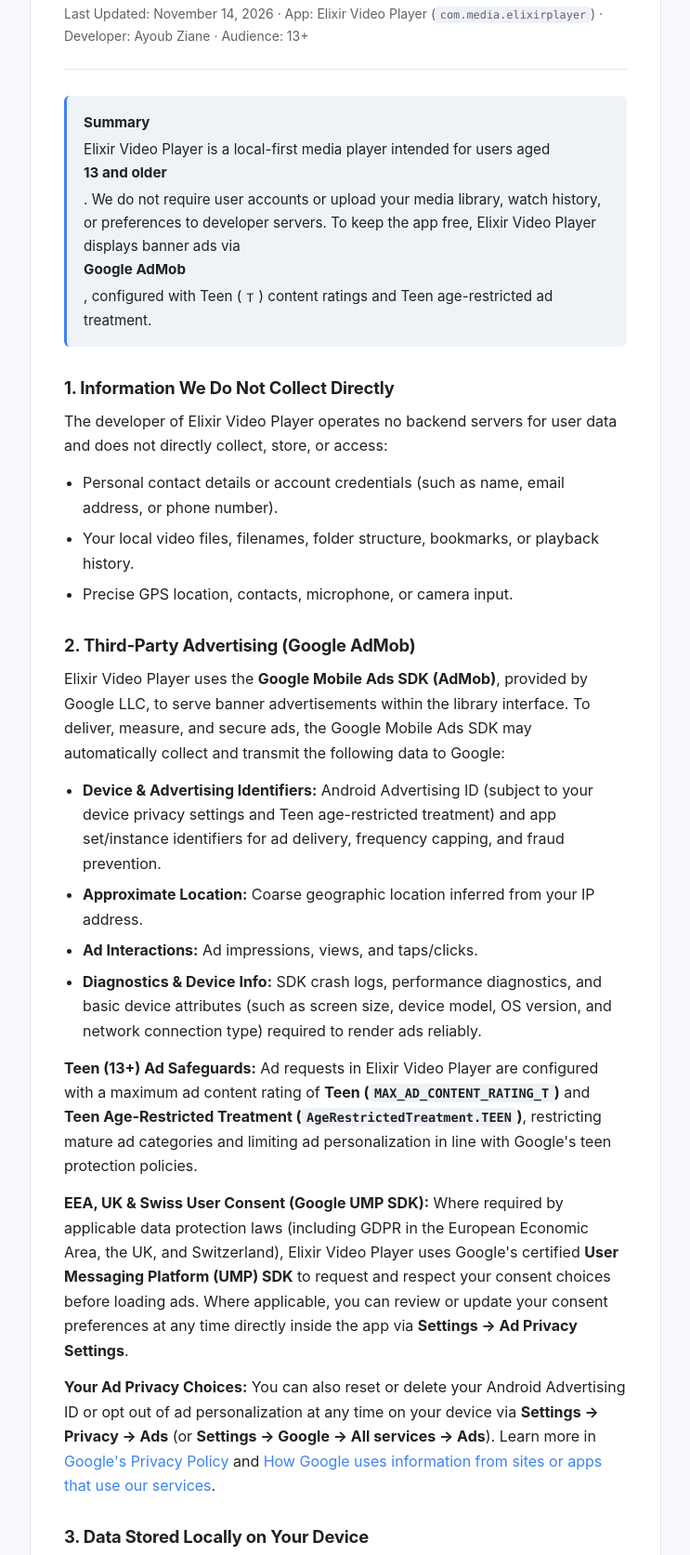
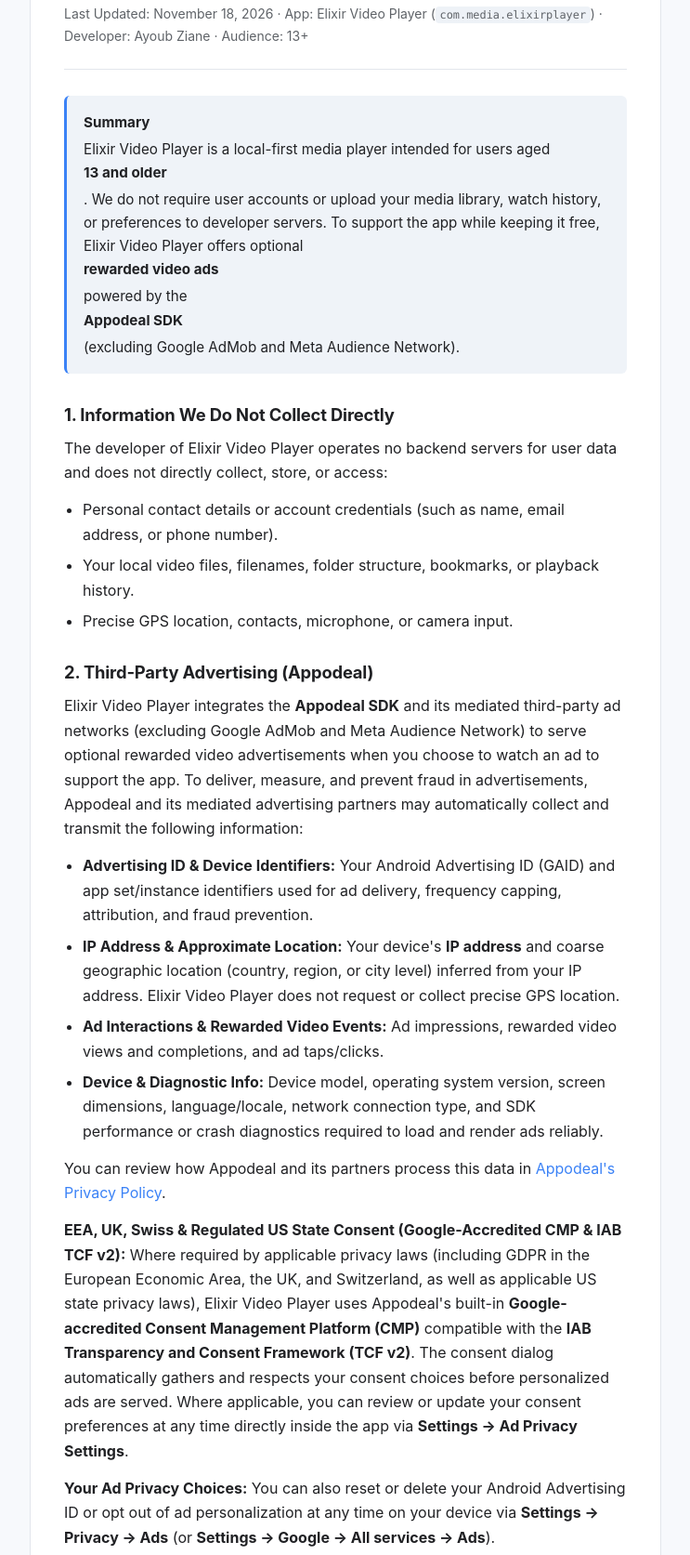
Before and after one commit to y-ziane/elixir-privacy, a plain HTML site: page index.html in a window 1280 px wide. Shown: the part 161-1834 px from the top of the page at 93% size, without its empty margins (268-1011 px from the left). Drawn offline with Linux system fonts and the light colour scheme.

Commit message:
docs: update privacy policy for Appodeal rewarded ads and TCF v2 CMP

```diff
--- a/index.html
+++ b/index.html
@@ -200,16 +200,16 @@
     <header>
       <div class="brand"><span>Elixir</span>Player</div>
       <h1>Privacy Policy</h1>
-      <p class="meta">Last Updated: November 14, 2026 &middot; App: Elixir Video Player
+      <p class="meta">Last Updated: November 18, 2026 &middot; App: Elixir Video Player
         (<code>com.media.elixirplayer</code>) &middot; Developer: Ayoub Ziane &middot; Audience: 13+</p>
     </header>
 
     <div class="summary">
       <strong>Summary</strong>
       Elixir Video Player is a local-first media player intended for users aged <strong>13 and older</strong>. We do not
-      require user accounts or upload your media library, watch history, or preferences to developer servers. To keep
-      the app free, Elixir Video Player displays banner ads via <strong>Google AdMob</strong>, configured with Teen
-      (<code>T</code>) content ratings and Teen age-restricted ad treatment.
+      require user accounts or upload your media library, watch history, or preferences to developer servers. To support
+      the app while keeping it free, Elixir Video Player offers optional <strong>rewarded video ads</strong> powered by
+      the <strong>Appodeal SDK</strong> (excluding Google AdMob and Meta Audience Network).
     </div>
 
     <section aria-labelledby="first-party">
@@ -224,35 +224,35 @@
     </section>
 
     <section aria-labelledby="advertising">
-      <h2 id="advertising">2. Third-Party Advertising (Google AdMob)</h2>
-      <p>Elixir Video Player uses the <strong>Google Mobile Ads SDK (AdMob)</strong>, provided by Google LLC, to serve
-        banner advertisements within the library interface. To deliver, measure, and secure ads, the Google Mobile Ads
-        SDK may automatically collect and transmit the following data to Google:</p>
+      <h2 id="advertising">2. Third-Party Advertising (Appodeal)</h2>
+      <p>Elixir Video Player integrates the <strong>Appodeal SDK</strong> and its mediated third-party ad networks
+        (excluding Google AdMob and Meta Audience Network) to serve optional rewarded video advertisements when you choose
+        to watch an ad to support the app. To deliver, measure, and prevent fraud in advertisements, Appodeal and its
+        mediated advertising partners may automatically collect and transmit the following information:</p>
       <ul>
-        <li><strong>Device &amp; Advertising Identifiers:</strong> Android Advertising ID (subject to your device
-          privacy settings and Teen age-restricted treatment) and app set/instance identifiers for ad delivery,
-          frequency capping, and fraud prevention.</li>
-        <li><strong>Approximate Location:</strong> Coarse geographic location inferred from your IP address.</li>
-        <li><strong>Ad Interactions:</strong> Ad impressions, views, and taps/clicks.</li>
-        <li><strong>Diagnostics &amp; Device Info:</strong> SDK crash logs, performance diagnostics, and basic device
-          attributes (such as screen size, device model, OS version, and network connection type) required to render ads
-          reliably.</li>
+        <li><strong>Advertising ID &amp; Device Identifiers:</strong> Your Android Advertising ID (GAID) and app
+          set/instance identifiers used for ad delivery, frequency capping, attribution, and fraud prevention.</li>
+        <li><strong>IP Address &amp; Approximate Location:</strong> Your device's <strong>IP address</strong> and coarse
+          geographic location (country, region, or city level) inferred from your IP address. Elixir Video Player does
+          not request or collect precise GPS location.</li>
+        <li><strong>Ad Interactions &amp; Rewarded Video Events:</strong> Ad impressions, rewarded video views and
+          completions, and ad taps/clicks.</li>
+        <li><strong>Device &amp; Diagnostic Info:</strong> Device model, operating system version, screen dimensions,
+          language/locale, network connection type, and SDK performance or crash diagnostics required to load and render
+          ads reliably.</li>
       </ul>
-      <p><strong>Teen (13+) Ad Safeguards:</strong> Ad requests in Elixir Video Player are configured with a maximum ad
-        content rating of <strong>Teen (<code>MAX_AD_CONTENT_RATING_T</code>)</strong> and <strong>Teen Age-Restricted
-          Treatment (<code>AgeRestrictedTreatment.TEEN</code>)</strong>, restricting mature ad categories and limiting
-        ad personalization in line with Google's teen protection policies.</p>
-      <p><strong>EEA, UK &amp; Swiss User Consent (Google UMP SDK):</strong> Where required by applicable data
-        protection laws (including GDPR in the European Economic Area, the UK, and Switzerland), Elixir Video Player
-        uses Google's certified <strong>User Messaging Platform (UMP) SDK</strong> to request and respect your consent
-        choices before loading ads. Where applicable, you can review or update your consent preferences at any time
+      <p>You can review how Appodeal and its partners process this data in <a href="https://appodeal.com/privacy-policy/"
+          rel="noopener noreferrer">Appodeal's Privacy Policy</a>.</p>
+      <p><strong>EEA, UK, Swiss &amp; Regulated US State Consent (Google-Accredited CMP &amp; IAB TCF v2):</strong>
+        Where required by applicable privacy laws (including GDPR in the European Economic Area, the UK, and Switzerland,
+        as well as applicable US state privacy laws), Elixir Video Player uses Appodeal's built-in <strong>Google-accredited
+          Consent Management Platform (CMP)</strong> compatible with the <strong>IAB Transparency and Consent Framework
+          (TCF v2)</strong>. The consent dialog automatically gathers and respects your consent choices before
+        personalized ads are served. Where applicable, you can review or update your consent preferences at any time
         directly inside the app via <strong>Settings &rarr; Ad Privacy Settings</strong>.</p>
       <p><strong>Your Ad Privacy Choices:</strong> You can also reset or delete your Android Advertising ID or opt out
         of ad personalization at any time on your device via <strong>Settings &rarr; Privacy &rarr; Ads</strong> (or
-        <strong>Settings &rarr; Google &rarr; All services &rarr; Ads</strong>). Learn more in <a
-          href="https://policies.google.com/privacy" rel="noopener noreferrer">Google's Privacy Policy</a> and <a
-          href="https://policies.google.com/technologies/partner-sites" rel="noopener noreferrer">How Google uses
-          information from sites or apps that use our services</a>.</p>
+        <strong>Settings &rarr; Google &rarr; All services &rarr; Ads</strong>).</p>
     </section>
 
     <section aria-labelledby="local-data">
@@ -271,13 +271,15 @@
         <li><strong>Thumbnail Cache:</strong> Video preview thumbnails generated locally from your media files and saved
           in the app's private cache directory for fast scrolling.</li>
       </ul>
-      <p>None of your local media metadata, bookmarks, or watch history is shared with Google AdMob or any third party.
+      <p>None of your local media metadata, bookmarks, or watch history is shared with Appodeal, its mediated ad networks,
+        or any third party.
       </p>
     </section>
 
     <section aria-labelledby="permissions">
       <h2 id="permissions">4. Permissions &amp; Device Access</h2>
-      <p>Elixir Video Player requests only the Android permissions required for playback and ad-supported operation:</p>
+      <p>Elixir Video Player requests only the Android permissions required for playback and optional ad-supported
+        operation:</p>
       <ul>
         <li><strong>Media Access (<code>READ_MEDIA_VIDEO</code> on Android 13+ / <code>READ_EXTERNAL_STORAGE</code> on
             Android 12 and earlier):</strong> Used exclusively on-device via Android <code>MediaStore</code> to discover
@@ -288,15 +290,16 @@
           (such as <code>.srt</code>) uses the Android system file picker, granting read access solely to the file you
           choose.</li>
         <li><strong>Network &amp; Connectivity (<code>INTERNET</code>, <code>ACCESS_NETWORK_STATE</code>):</strong> Used
-          for two purposes: (1) checking network availability and loading banner advertisements via Google AdMob, and
-          (2) streaming video when you manually enter a link in the <strong>Play from URL</strong> feature (supporting
-          HTTP/HTTPS, HLS, and DASH). When you stream from a third-party URL you provide, your device connects directly
-          to that host under that provider's own privacy policy.</li>
-        <li><strong>Advertising ID &amp; SDK Network State (<code>com.google.android.gms.permission.AD_ID</code>,
-            <code>READ_BASIC_PHONE_STATE</code>):</strong> Declared automatically by the Google Mobile Ads Next-Gen SDK
-          manifest to read the user-resettable Advertising ID (where permitted by your device settings, UMP consent, and
-          Teen age-restricted ad configuration) and basic non-identifying network connection state. The app never
-          accesses your phone number, SIM serial number, IMEI, or call state.</li>
+          for two purposes: (1) checking network availability and loading optional rewarded video advertisements via the
+          Appodeal SDK and its mediated ad networks, and (2) streaming video when you manually enter a link in the
+          <strong>Play from URL</strong> feature (supporting HTTP/HTTPS, HLS, and DASH). When you stream from a
+          third-party URL you provide, your device connects directly to that host under that provider's own privacy
+          policy.</li>
+        <li><strong>Advertising ID &amp; SDK Network State (<code>com.google.android.gms.permission.AD_ID</code>):</strong>
+          Included via the Appodeal SDK and Play Services Advertising ID dependencies to read the user-resettable
+          Android Advertising ID (where permitted by your device settings and CMP/TCF v2 consent preferences) and basic
+          non-identifying network connection state. The app never accesses your phone number, SIM serial number, IMEI, or
+          call state.</li>
         <li><strong>Playback Controls:</strong> Audio volume gestures, player window brightness gestures, media session
           controls, and Picture-in-Picture (PiP) mode operate locally during active playback without recording or
           exporting any data.</li>
@@ -316,9 +319,10 @@
         <li><strong>Android System Backup:</strong> If Android Auto Backup is enabled in your device's operating system
           settings, Android may include app preferences in your personal system/cloud device backup. Those backups are
           governed by your device or OS provider's privacy policy; the developer cannot access them.</li>
-        <li><strong>Advertising Data:</strong> Data processed by the Google Mobile Ads SDK is retained and managed by
-          Google in accordance with <a href="https://policies.google.com/privacy" rel="noopener noreferrer">Google's
-            Privacy Policy</a>. You can reset or delete your Advertising ID in your Android system settings at any time.
+        <li><strong>Advertising Data:</strong> Data processed by Appodeal and its mediated advertising networks (such as
+          your IP address and Advertising ID) is retained and managed in accordance with <a
+            href="https://appodeal.com/privacy-policy/" rel="noopener noreferrer">Appodeal's Privacy Policy</a>. You can
+          reset or delete your Advertising ID in your Android system settings at any time.
         </li>
       </ul>
     </section>
@@ -328,10 +332,8 @@
       <p>Elixir Video Player is intended solely for users aged <strong>13 years and older</strong> (or the applicable
         minimum age in your jurisdiction) and is <strong>not directed to children under 13</strong>. If you are under
         13, please do not install or use this application.</p>
-      <p>To protect teen users, ad requests are restricted to a maximum content rating of <strong>Teen
-          (<code>T</code>)</strong> with <strong>Teen age-restricted treatment</strong> enabled. We do not knowingly
-        collect personal information from children under 13. If you are a parent or guardian and believe a child under
-        13 has used the app, please contact us so we can assist.</p>
+      <p>We do not knowingly collect personal information from children under 13. If you are a parent or guardian and
+        believe a child under 13 has used the app, please contact us so we can assist.</p>
     </section>
 
     <section aria-labelledby="changes">
```
